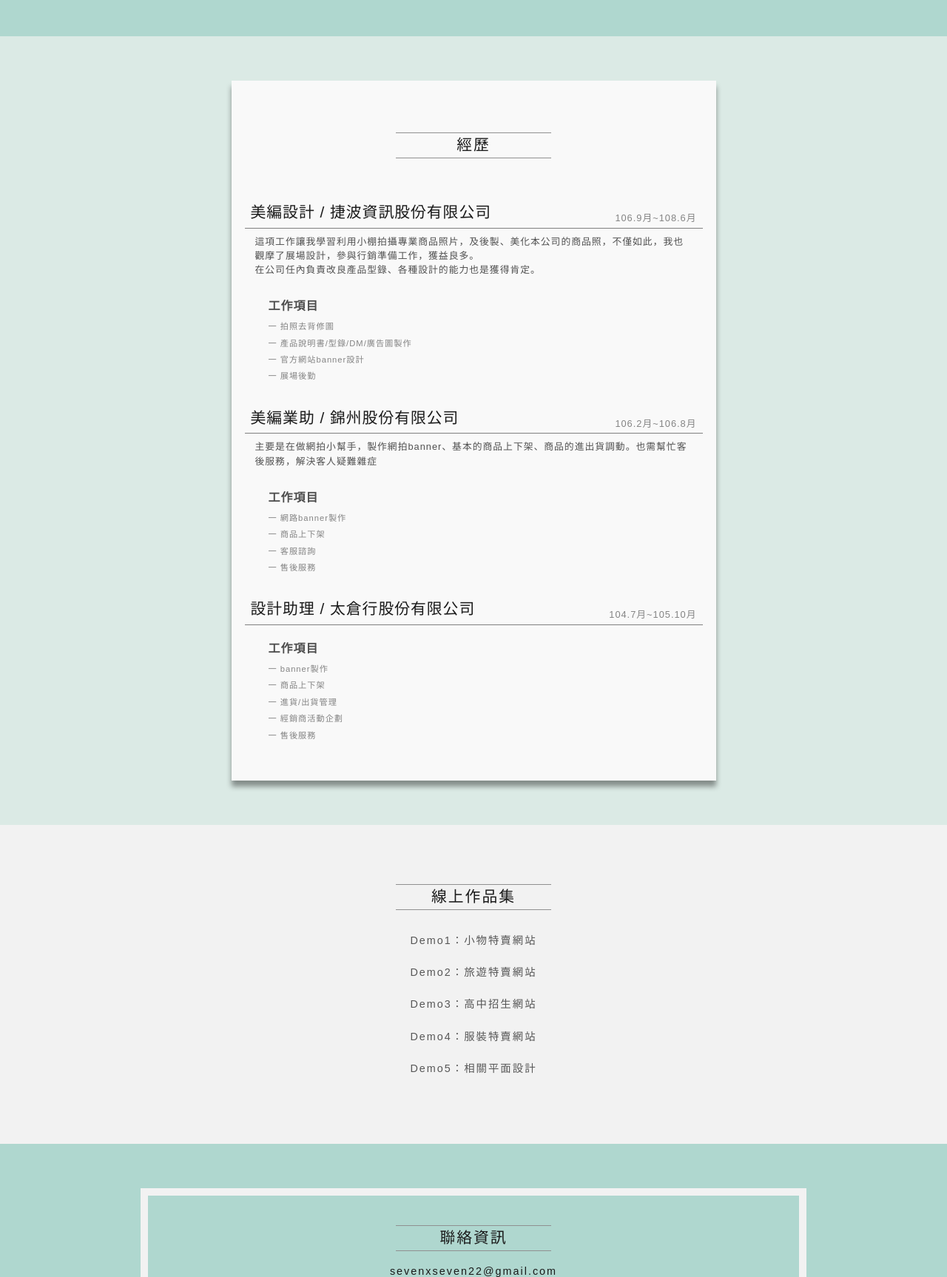
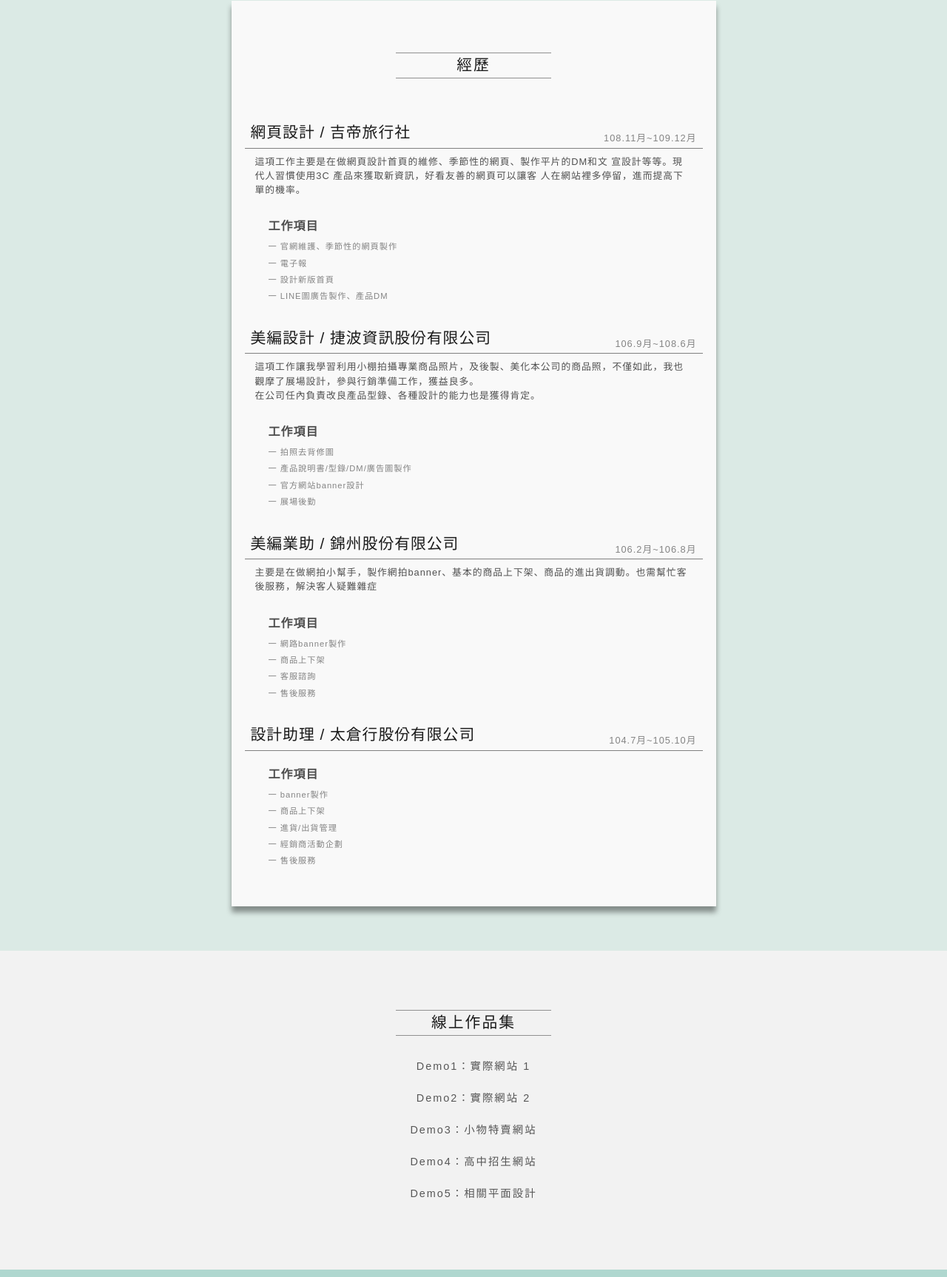
Before and after one commit to Rubywong0321/Resume, a plain HTML site: page index.html in a window 1280 px wide. Shown: the part 1074-2800 px from the top of the page at 74% size. Drawn offline with Linux system fonts and the light colour scheme.

Commit message:
Add files via upload

```diff
--- a/index.html
+++ b/index.html
@@ -39,10 +39,7 @@
         <div>
             <p>
                 <br>
-                2015畢業於中國文化大學數位媒體學系，進入社會後隨即投入美編的工作。
-                <br><br>
-                工作內容大部分為修照製圖、設計banner、型錄編排，偶爾幫忙做銷售工作。<br>
-                學習網站設計的契機是「看到喜歡的平面設計變成了可互動性的網站 」，讓我非常嚮往這樣的技能，於是我努力堅持朝著網頁設計之路前進。
+          2015畢業於中國文化大學數位媒體學系，擅長平面設計和網頁設計，目標是成 為一流的網頁設計師邁進。
 
                 <br><br>
                 興趣是畫畫、做手工藝、電影、健身。
@@ -73,6 +70,25 @@
                     <h2>經歷</h2>
                 </div>
                 <div>
+                    <section>
+                            <div>
+                                <h2>網頁設計 / 吉帝旅行社</h2>
+                                <p>108.11月~109.12月</p>
+                            </div>
+                            <div>
+                                <p>這項工作主要是在做網頁設計首頁的維修、季節性的網頁、製作平片的DM和文 宣設計等等。現代人習慣使用3C 產品來獲取新資訊，好看友善的網頁可以讓客 人在網站裡多停留，進而提高下單的機率。
+                                </p>
+                            </div>
+                            <div>
+                                <p>工作項目</p>
+                                <ul>
+                                    <li>官網維護、季節性的網頁製作</li>
+                                    <li>電子報</li>
+                                    <li>設計新版首頁</li>
+                                    <li>LINE圖廣告製作、產品DM</li>
+                                </ul>
+                            </div>
+                    </section>
                     <section>
                             <div>
                                 <h2>美編設計 / 捷波資訊股份有限公司</h2>
@@ -141,10 +157,10 @@
         </div>
         <div>
             <ul>
-                <li><a href="https://rubywong0321.github.io/homework8/" target="_blank">Demo1：小物特賣網站</a></li>
-                <li><a href="https://rubywong0321.github.io/homework7/" target="_blank">Demo2：旅遊特賣網站</a></li>
-                <li><a href="https://rubywong0321.github.io/homework_6/" target="_blank">Demo3：高中招生網站</a></li>
-                <li><a href="https://rubywong0321.github.io/homework_5/" target="_blank">Demo4：服裝特賣網站</a></li>
+                <li><a href="https://www.ggogo.com/event/fall/index-4.htm" target="_blank">Demo1：實際網站 1</a></li>
+                <li><a href="https://www.ggogo.com/event/newyear/index4.htm" target="_blank">Demo2：實際網站 2</a></li>
+                <li><a href="https://rubywong0321.github.io/homework8/" target="_blank">Demo3：小物特賣網站</a></li>
+                <li><a href="https://rubywong0321.github.io/homework_6/" target="_blank">Demo4：高中招生網站</a></li>
                 <li><a href="https://drive.google.com/file/d/1JAWlofMlwy--MlZ35wkbNkW0jznSb-d7/view" target="_blank">Demo5：相關平面設計</a></li>
 
             </ul>
```
Also changed, not shown: img/ME.jpg.
